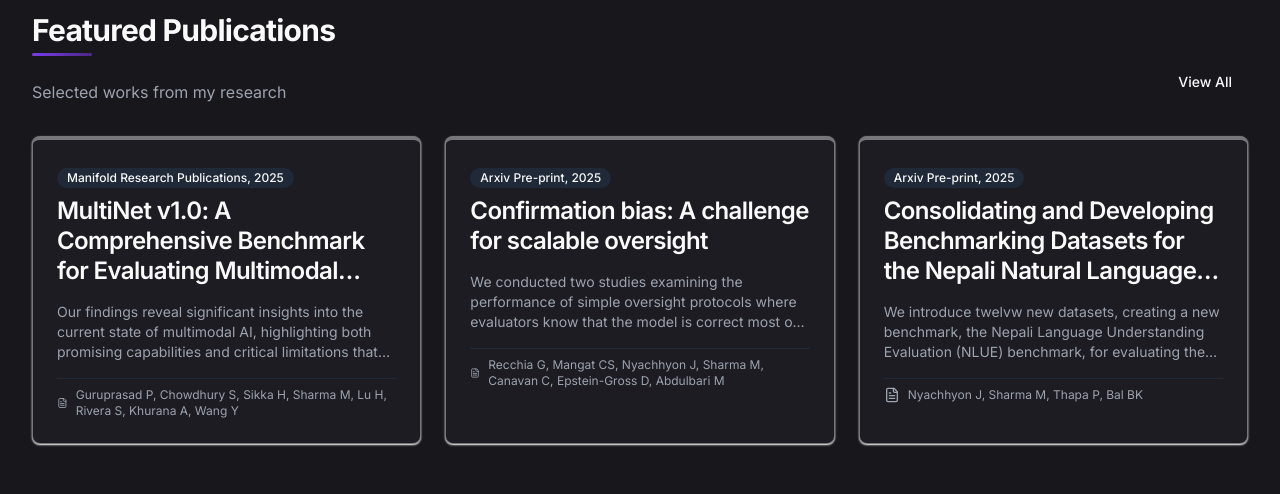
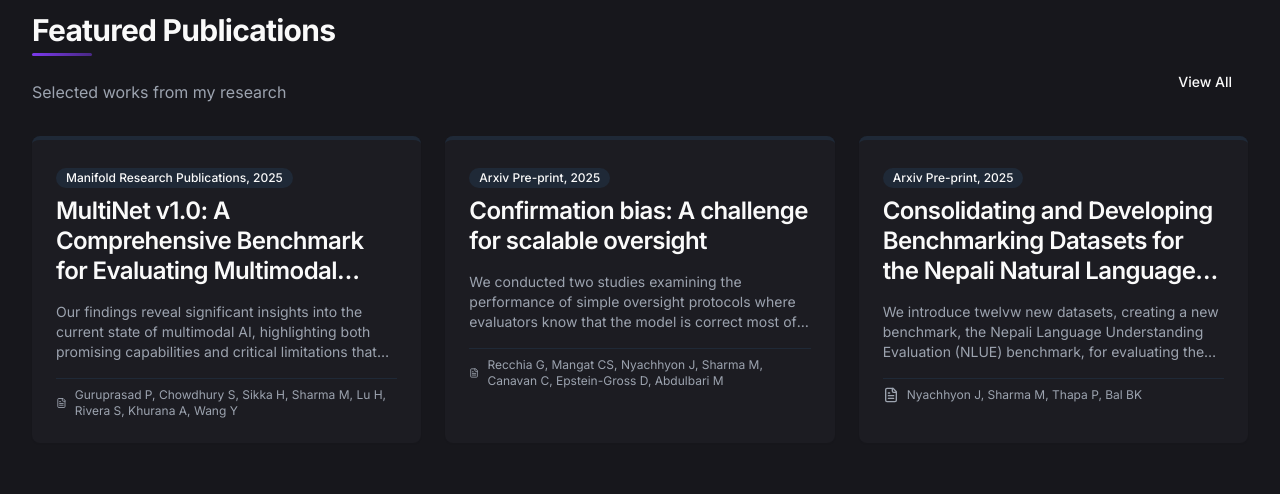
Before and after one commit to mridul3301/mridul3301.github.io, a Next.js app: page / in a window 1280 px wide. Shown: the part 820-1314 px from the top of the page. Built offline with nearby package versions, Linux system fonts and the light colour scheme.

Commit message:
change border

```diff
--- a/components/ui/card.tsx
+++ b/components/ui/card.tsx
@@ -9,9 +9,7 @@ const Card = React.forwardRef<
   <div
     ref={ref}
     className={cn(
-       "rounded-lg border bg-card text-card-foreground shadow-sm",
-      "border-black dark:border-white/40",
-      "shadow-black/20 dark:shadow-white",
+       "rounded-lg border-sm bg-card text-card-foreground shadow-sm",
       className
     )}
     {...props}
```
